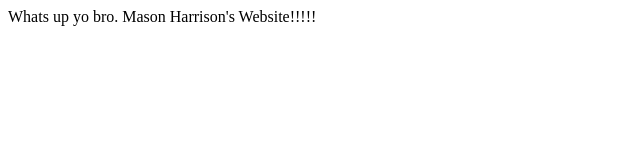
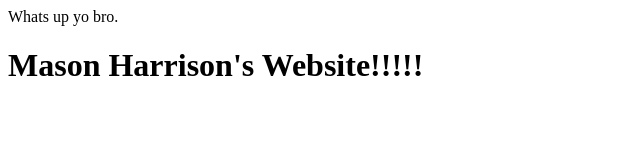
Before and after one commit to MasonAndrewHarrison/MasonServer, a plain HTML site: page index.html in a window 1280 px wide. Shown: the whole page, without its empty margins (0-640 px from the left). Drawn offline with Linux system fonts and the light colour scheme.

Commit message:
h1 added here

```diff
--- a/index.html
+++ b/index.html
@@ -4,6 +4,6 @@
     Whats up yo bro.
   </head>
   <body>
-    Mason Harrison's Website!!!!!
+    <h1>Mason Harrison's Website!!!!!</h1>
   </body>
 </html>
```
